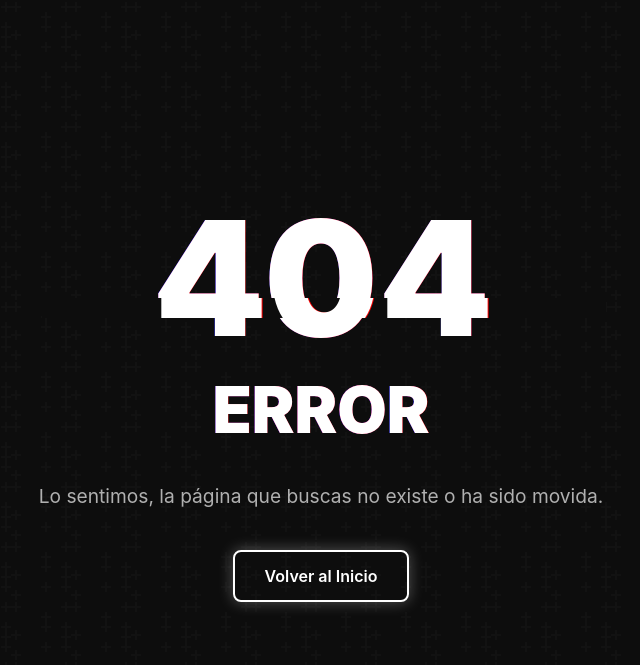
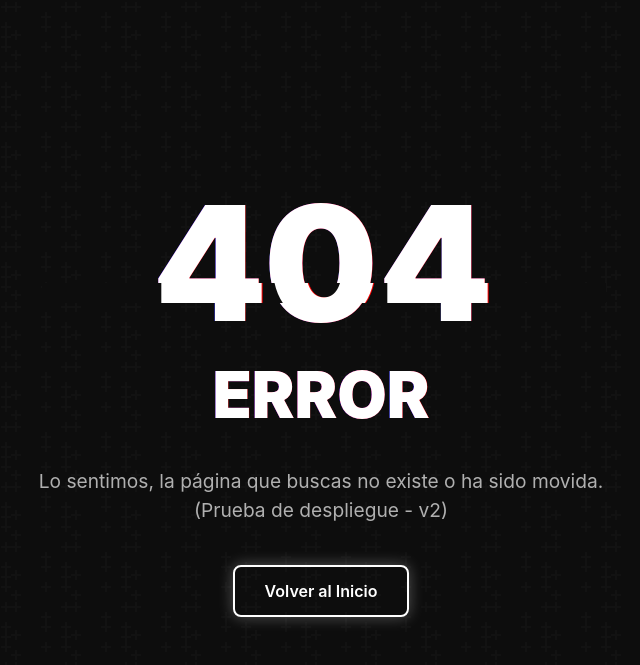
Before and after one commit to ConservaVLC/ticketing, a Python web app: template app/templates/errors/404.html in a window 1280 px wide. Shown: the top 665 px of the page, without its empty margins (319-959 px from the left). Run offline with Jinja, Linux system fonts and the light colour scheme; the template is opened without the code that fills it, so the values that code supplies are empty; some libraries are stand-ins or nearby versions.

Commit message:
chore: Add deployment test marker to 404 page
This is a temporary change to add a unique marker to the 404 error page. This will be used to verify that code changes are being successfully deployed to the production environment.

```diff
--- a/app/templates/errors/404.html
+++ b/app/templates/errors/404.html
@@ -145,6 +145,8 @@
 
         <p class="description-text">
             Lo sentimos, la página que buscas no existe o ha sido movida.
+            <br>
+            (Prueba de despliegue - v2)
         </p>
 
         <a href="/" class="btn-glitch text-white">Volver al Inicio</a>
```
